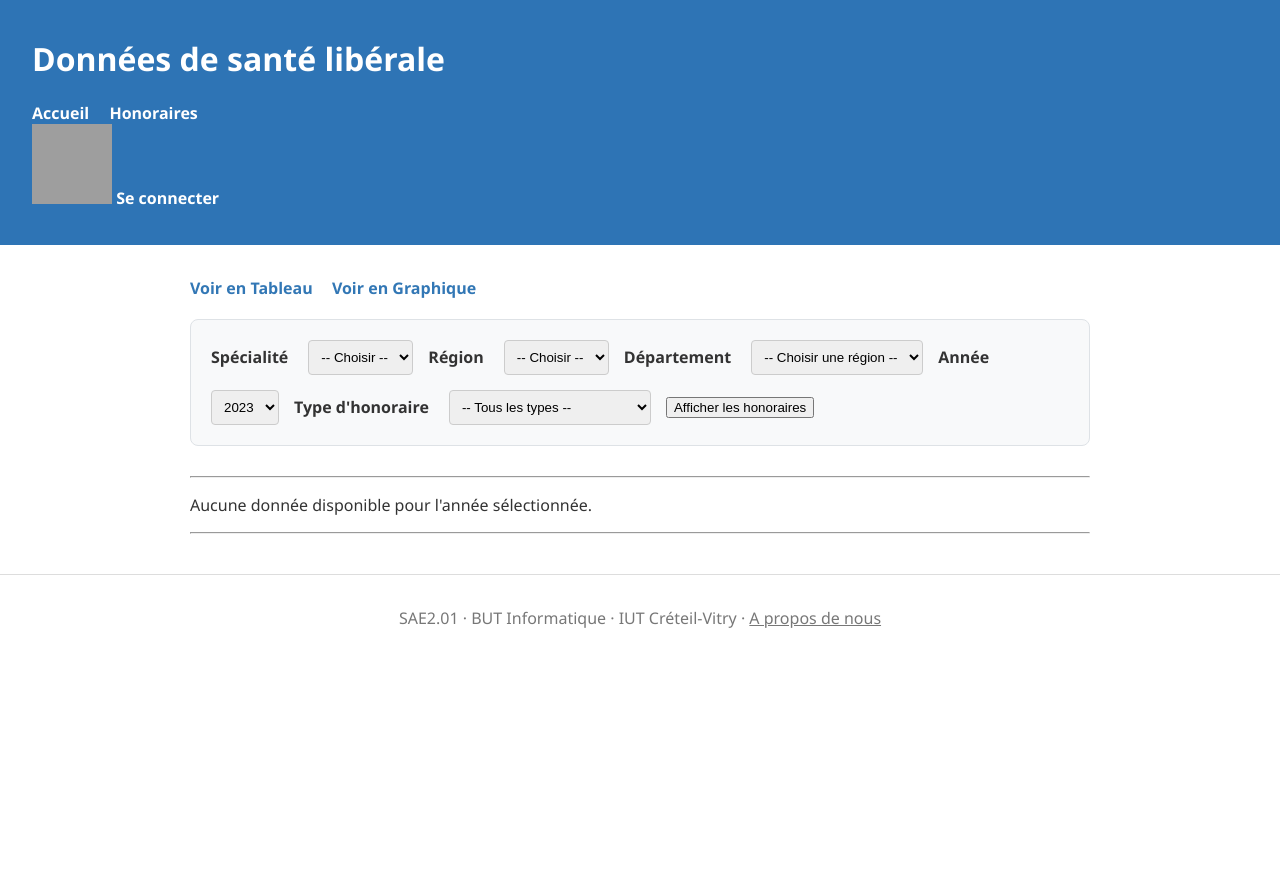
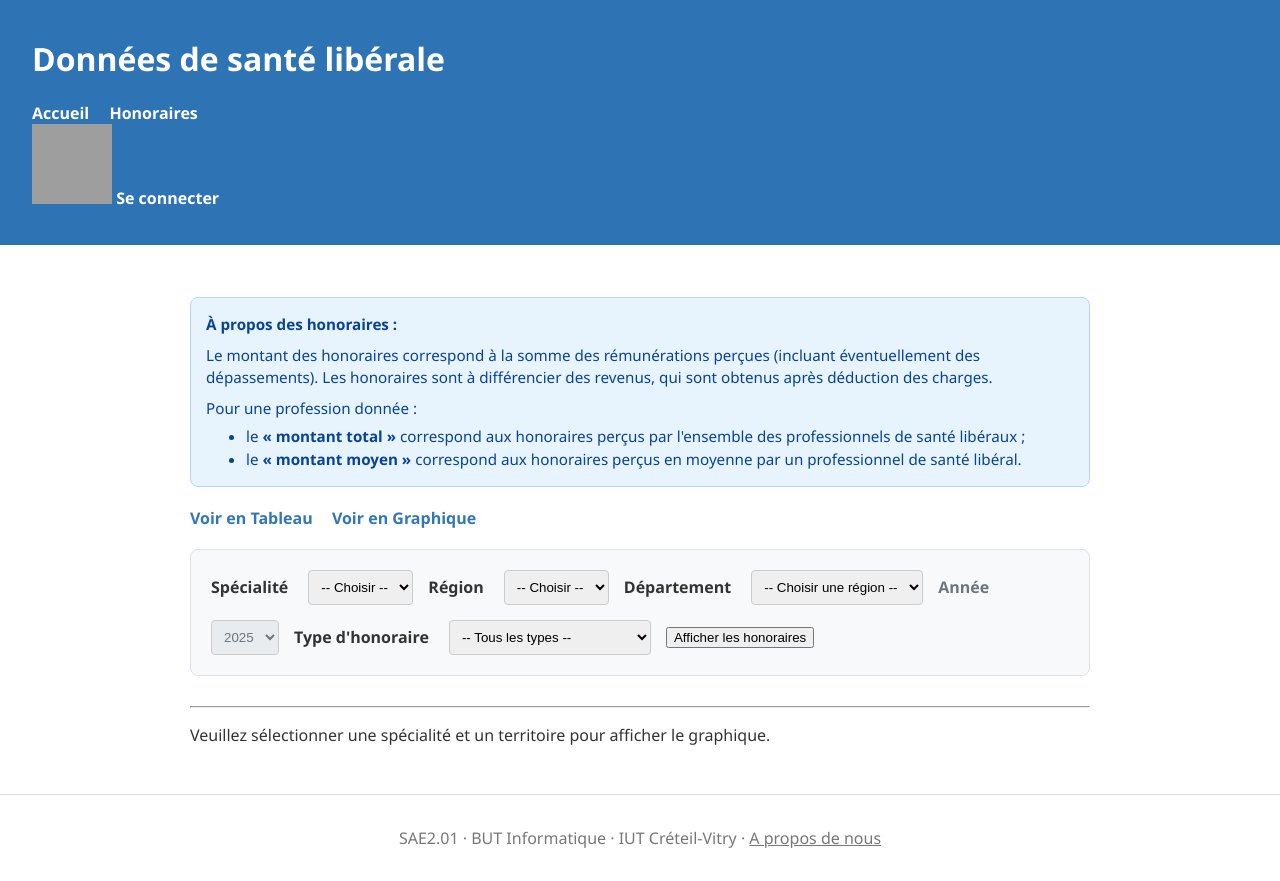
Before and after one commit to AG7dev/SAE201, a Flask app: page /honoraires/graphique in a window 1280 px wide. Before the commit the page ends 628 px from the top, so only its background shows below. Run offline with Flask 3, Linux system fonts and the light colour scheme; data that the repository does not hold is empty; grey boxes are pictures that could not be loaded.

Commit message:
feat(page-honoraires) : Ajout d'une bulle d'info et amélioration courbe

```diff
--- a/controllers/honoraires.py
+++ b/controllers/honoraires.py
@@ -51,6 +51,7 @@ def afficher_graphique():
 
     resultats = []
     donnees_evolution = []
+
     prof_selectionnee = None
     dept = None
 
@@ -58,17 +59,18 @@ def afficher_graphique():
         prof_selectionnee = session.get(ProfessionSante, prof_id)
         dept = session.get(Departement, dept_id)
 
-        if prof_selectionnee and dept :
+        if prof_selectionnee and dept:
             resultats = api.get_honoraires(annee, prof_selectionnee.libelle, dept.code, type_honoraire)
-            donnees_evolution = api.get_honoraires(prof_selectionnee.libelle, dept.code, type_honoraire)
+
+            donnees_evolution = api.get_evolution_honoraires(prof_selectionnee.libelle, dept.code, type_honoraire)
 
     session.close()
 
     return render_template('graphique_honoraires.html',
-                           resultats=resultats,
-                           donnees_evolution=donnees_evolution,
-                           professions=prof_list,
-                           prof=prof_selectionnee,
-                           regions=regions,
-                           dept=dept,
-                           annee=annee)
+                            resultats=resultats,
+                            donnees_evolution=donnees_evolution,
+                            professions=prof_list,
+                            prof=prof_selectionnee,
+                            regions=regions,
+                            dept=dept,
+                            annee=annee)
--- a/templates/graphique_honoraires.html
+++ b/templates/graphique_honoraires.html
@@ -1,18 +1,34 @@
 {% extends "base.html" %}
-{% block titre %}Graphique{% endblock %}
+{% block titre %}Graphique des honoraires{% endblock %}
 
 {% block contenu %}
+    <div style="background-color: #e8f4fd; border: 1px solid #b6d4fe; color: #084298; padding: 15px; border-radius: 8px; margin: 20px 0; font-size: 0.95em; line-height: 1.5;">
+        <strong>À propos des honoraires :</strong>
+        <p style="margin-top: 8px; margin-bottom: 8px;">
+            Le montant des honoraires correspond à la somme des rémunérations perçues (incluant éventuellement des dépassements). Les honoraires sont à différencier des revenus, qui sont obtenus après déduction des charges.
+        </p>
+        Pour une profession donnée :
+        <ul style="margin-top: 5px; margin-bottom: 0;">
+            <li>le <strong>« montant total »</strong> correspond aux honoraires perçus par l'ensemble des professionnels de santé libéraux ;</li>
+            <li>le <strong>« montant moyen »</strong> correspond aux honoraires perçus en moyenne par un professionnel de santé libéral.</li>
+        </ul>
+    </div>
+
     <nav>
         <a href="{{ url_for('honoraires.afficher_tableau', **request.args) }}">Voir en Tableau</a>
         <a href="{{ url_for('honoraires.afficher_graphique', **request.args) }}">Voir en Graphique</a>
     </nav>
 
+
     <form action="{{ url_for('honoraires.afficher_graphique') }}" method="get">
+
         <label for="profession">Spécialité</label>
         <select name="profession_id" id="profession" required>
             <option value="">-- Choisir --</option>
             {% for p in professions %}
-                <option value="{{ p.id }}" {% if request.args.get('profession_id') == p.id|string %}selected{% endif %}>{{ p.libelle }}</option>
+                <option value="{{ p.id }}" {% if request.args.get('profession_id') == p.id|string %}selected{% endif %}>
+                    {{ p.libelle }}
+                </option>
             {% endfor %}
         </select>
 
@@ -20,7 +36,9 @@
         <select name="region_id" id="region" required>
             <option value="">-- Choisir --</option>
             {% for r in regions %}
-                <option value="{{ r.id }}" {% if request.args.get('region_id') == r.id|string %}selected{% endif %}>{{ r.libelle }}</option>
+                <option value="{{ r.id }}" {% if request.args.get('region_id') == r.id|string %}selected{% endif %}>
+                    {{ r.libelle }}
+                </option>
             {% endfor %}
         </select>
 
@@ -29,104 +47,109 @@
             <option value="">-- Choisir une région --</option>
         </select>
 
-        <label for="annee">Année</label>
-        <select name="annee" id="annee" required>
-            {% for a in range(2023, 2014, -1) %}
-                <option value="{{ a }}" {% if request.args.get('annee') == a|string %}selected{% endif %}>{{ a }}</option>
+        <label for="annee" style="color: #6c757d;">Année</label>
+        <select name="annee" id="annee"
+                style="pointer-events: none; background-color: #e9ecef; color: #6c757d;"
+                title="L'année n'est pas modifiable pour le graphique d'évolution">
+            {% for a in range(2025, 2009, -1) %}
+                <option value="{{ a }}" {% if request.args.get('annee') == a|string %}selected{% endif %}>
+                    {{ a }}
+                </option>
             {% endfor %}
         </select>
 
         <label for="type_honoraire">Type d'honoraire</label>
         <select name="type_honoraire" id="type_honoraire">
             <option value="">-- Tous les types --</option>
-            <option value="Actes">Actes</option>
-            <option value="Forfaitaires">Rémunérations forfaitaires</option>
-            <option value="Deplacement">Indemnités de déplacement</option>
-            <option value="Depassements">Dépassements</option>
+            <option value="Actes" {% if request.args.get('type_honoraire') == 'Actes' %}selected{% endif %}>Actes</option>
+            <option value="Forfaitaires" {% if request.args.get('type_honoraire') == 'Forfaitaires' %}selected{% endif %}>Rémunérations forfaitaires</option>
+            <option value="Deplacement" {% if request.args.get('type_honoraire') == 'Deplacement' %}selected{% endif %}>Indemnités de déplacement</option>
+            <option value="Depassements" {% if request.args.get('type_honoraire') == 'Depassements' %}selected{% endif %}>Dépassements</option>
         </select>
 
         <button type="submit">Afficher les honoraires</button>
+
     </form>
 
     <script src="{{ url_for('static', filename='js/cascade.js') }}"></script>
-    <script src="https://cdn.jsdelivr.net/npm/chart.js"></script>
+
+        <script>
+            document.addEventListener("DOMContentLoaded", function() {
+                const urlParams = new URLSearchParams(window.location.search);
+                const regionId = urlParams.get('region_id');
+                const deptId = urlParams.get('departement_id');
+
+                if (regionId && typeof chargerDepartements === "function") {
+                    chargerDepartements(regionId, deptId);
+                }
+            });
+    </script>
 
     <hr>
 
-    {% if resultats and resultats|length > 0 %}
-        <h2>Répartition pour l'année {{ request.args.get('annee') }}</h2>
-        <canvas id="graphique_canvas"></canvas>
+    {% if donnees_evolution and donnees_evolution|length > 0 %}
+        <h3>Évolution sur plusieurs années</h3>
+
+        <div id="div-graphique" style="max-width: 800px; margin: 20px auto;">
+            <canvas id="graphique"></canvas>
+        </div>
+
+        <button id="chartJsDownloadButton">Télécharger</button>
+
+        <script src="https://cdn.jsdelivr.net/npm/chart.js"></script>
+        <script src="https://cdnjs.cloudflare.com/ajax/libs/html2canvas/1.4.1/html2canvas.min.js"></script>
+        <script src="https://cdnjs.cloudflare.com/ajax/libs/jspdf/2.5.1/jspdf.umd.min.js"></script>
+
+        <script src="{{ url_for('static', filename='js/download.js') }}"></script>
 
         <script>
-            const donnees = {{ resultats|tojson }};
-            new Chart(document.getElementById("graphique_canvas"), {
-                type: "bar",
+            const donneesBrutes = {{ donnees_evolution|tojson }};
+
+            const donneesGroupees = {};
+
+            donneesBrutes.forEach(d => {
+                const annee = d.annee;
+                const montant = parseFloat(d.montant_honoraires) || 0;
+
+                if (!donneesGroupees[annee]) {
+                    donneesGroupees[annee] = 0;
+                }
+                donneesGroupees[annee] += montant;
+            });
+
+            const labelsAnnees = Object.keys(donneesGroupees).sort();
+
+            const dataMontants = labelsAnnees.map(annee => donneesGroupees[annee]);
+
+            new Chart(document.getElementById("graphique"), {
+                type: "line",
                 data: {
-                    labels: ["Montant total", "Montant moyen"],
+                    labels: labelsAnnees,
                     datasets: [{
-                        label: "Valeurs en €",
-                        data: [
-                            donnees[0].montant_honoraires,
-                            donnees[0].montant_honoraires_moyens
-                        ],
-                        backgroundColor: ['#3277B5', '#FF6384']
-                    }]
+                        label: "Montant Total des Honoraires (€)",
+                        data: dataMontants,
+                        borderColor: "#3277B5",
+                        backgroundColor: "rgba(50, 119, 181, 0.2)",
+                        fill: true,
+                        tension: 0.3,
+                    }],
                 },
                 options: {
                     responsive: true,
-                    plugins: { legend: { display: false } }
+                    scales: {
+                        y: {
+                            beginAtZero: true
+                        }
+                    }
                 }
             });
         </script>
     {% else %}
-        <p>Aucune donnée disponible pour l'année sélectionnée.</p>
-    {% endif %}
-
-    <hr>
-
-    {% if donnees_evolution and donnees_evolution|length > 0 %}
-        <h2>Évolution des honoraires dans le temps</h2>
-        <canvas id="evolution_canvas"></canvas>
-
-        <script>
-
-            let evolution = {{ donnees_evolution|tojson }};
-            evolution.sort((a, b) => a.annee - b.annee);
-
-            new Chart(document.getElementById("evolution_canvas"), {
-                type: "line",
-                data: {
-                    labels: evolution.map(d => d.annee),
-                    datasets: [
-                        {
-                            label: "Montant Total (€)",
-                            data: evolution.map(d => d.montant_honoraires),
-                            borderColor: "#3277B5",
-                            backgroundColor: "rgba(50, 119, 181, 0.2)",
-                            fill: true,
-                            tension: 0.3 // Rend la courbe un peu plus lisse
-                        },
-                        {
-                            label: "Montant Moyen (€)",
-                            data: evolution.map(d => d.montant_honoraires_moyens),
-                            borderColor: "#FF6384",
-                            backgroundColor: "rgba(255, 99, 132, 0.2)",
-                            fill: true,
-                            tension: 0.3
-                        }
-                    ]
-                },
-                options: {
-                    responsive: true,
-                    plugins: {
-                        legend: { position: 'top' }
-                    },
-                    scales: {
-                        y: { beginAtZero: true }
-                    }
-                }
-            });
-        </script>
+        {% if request.args.get('profession_id') %}
+            <p>Aucune donnée d'évolution disponible pour les critères sélectionnés.</p>
+        {% else %}
+            <p>Veuillez sélectionner une spécialité et un territoire pour afficher le graphique.</p>
+        {% endif %}
     {% endif %}
 
 {% endblock %}
```
Also changed, not shown: services/ameli_api.py (+26 -9 lines), templates/tableau_honoraires.html (+17 -2 lines).
